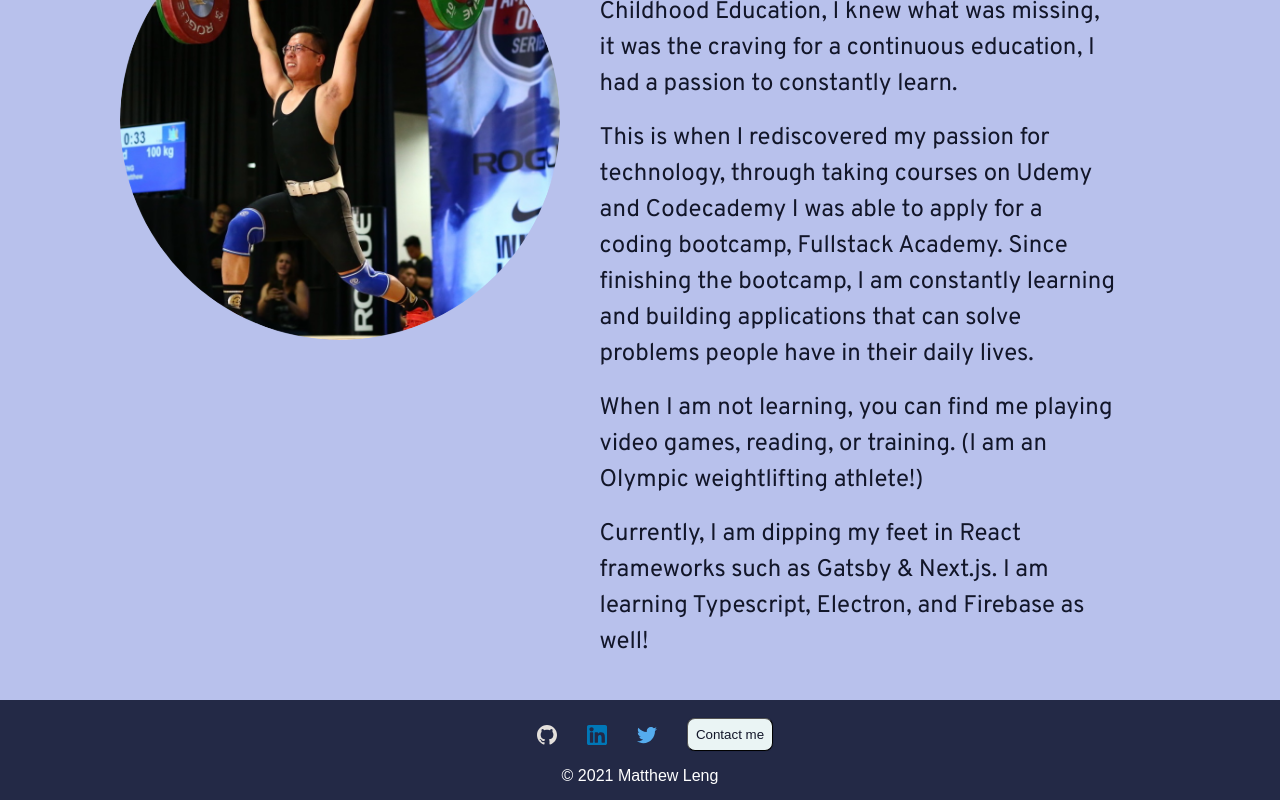
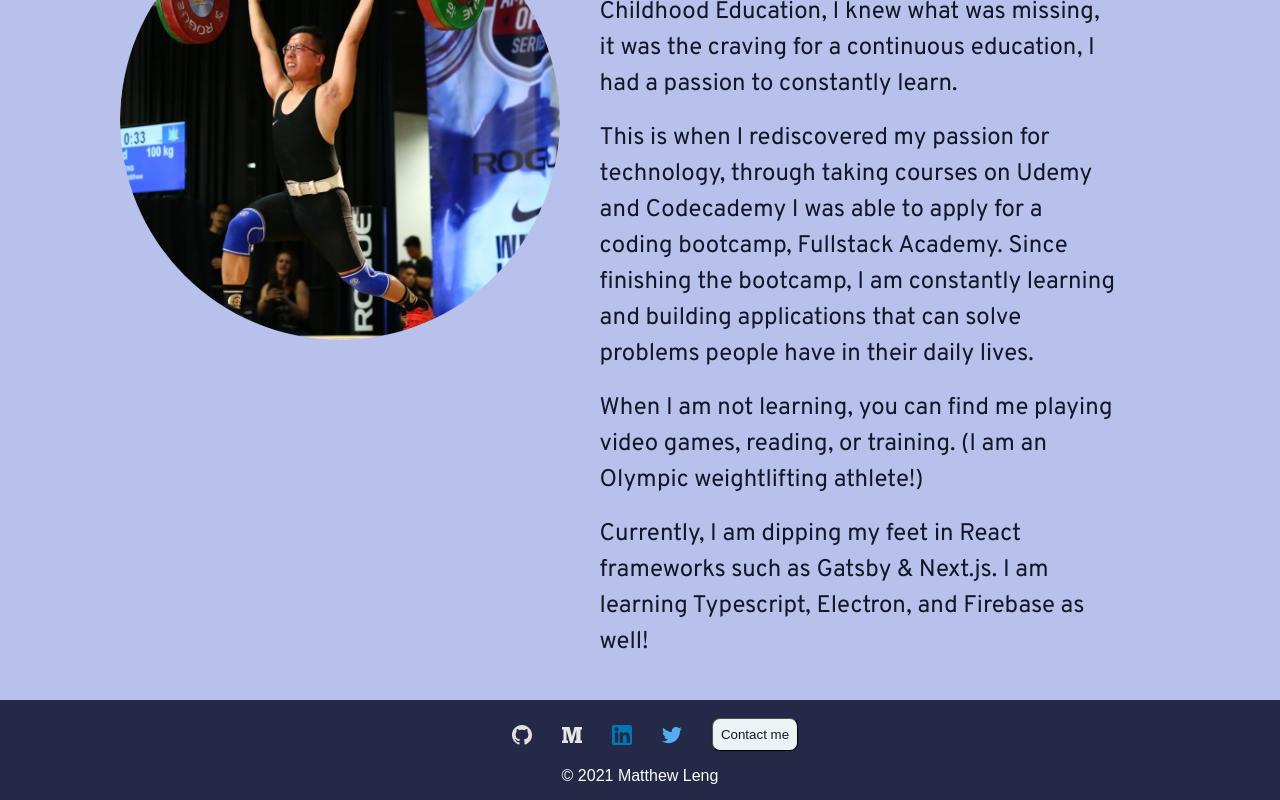
Before and after one commit to Mleng89/portfolio, a Next.js app: page /about in a window 1280 px wide. Shown: the part 515-1315 px from the top of the page. Built offline with nearby package versions, Linux system fonts and the light colour scheme; a web font is replaced by a local one.

Commit message:
Added: Medium SVG and Medium link for footer

```diff
--- a/pages/layout.js
+++ b/pages/layout.js
@@ -46,6 +46,13 @@ export default function Layout({ children, title = 'Matthew Leng' }) {
             <Link href="https://github.com/Mleng89">
               <a className="github">
                 <img src="/github.svg" width="20px" height="20px" />
+              </a>
+            </Link>
+          </div>
+          <div>
+            <Link href="https://mleng89.medium.com/">
+              <a className="medium">
+                <img src="/medium.svg" width="20px" height="20px" />
               </a>
             </Link>
           </div>
@@ -123,7 +130,8 @@ export default function Layout({ children, title = 'Matthew Leng' }) {
           .footer_text > div > a > img:hover {
             filter: invert(35%);
           }
-          .github {
+          .github,
+          .medium {
             filter: invert(100);
           }
           .button {
```
Also changed, not shown: public/medium.svg (added).
